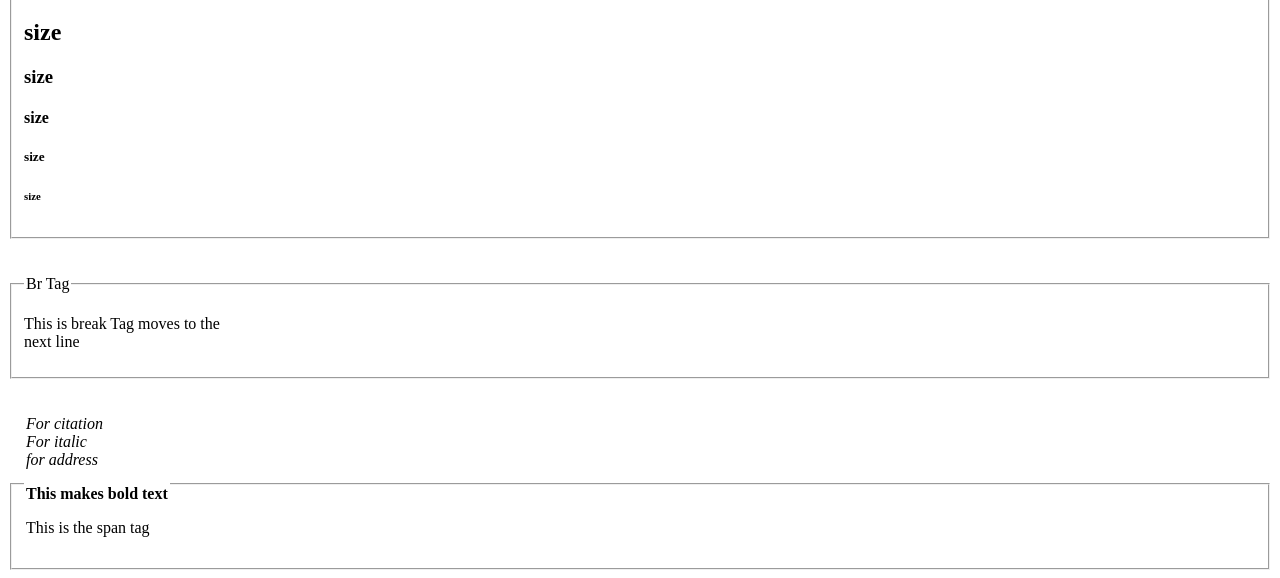
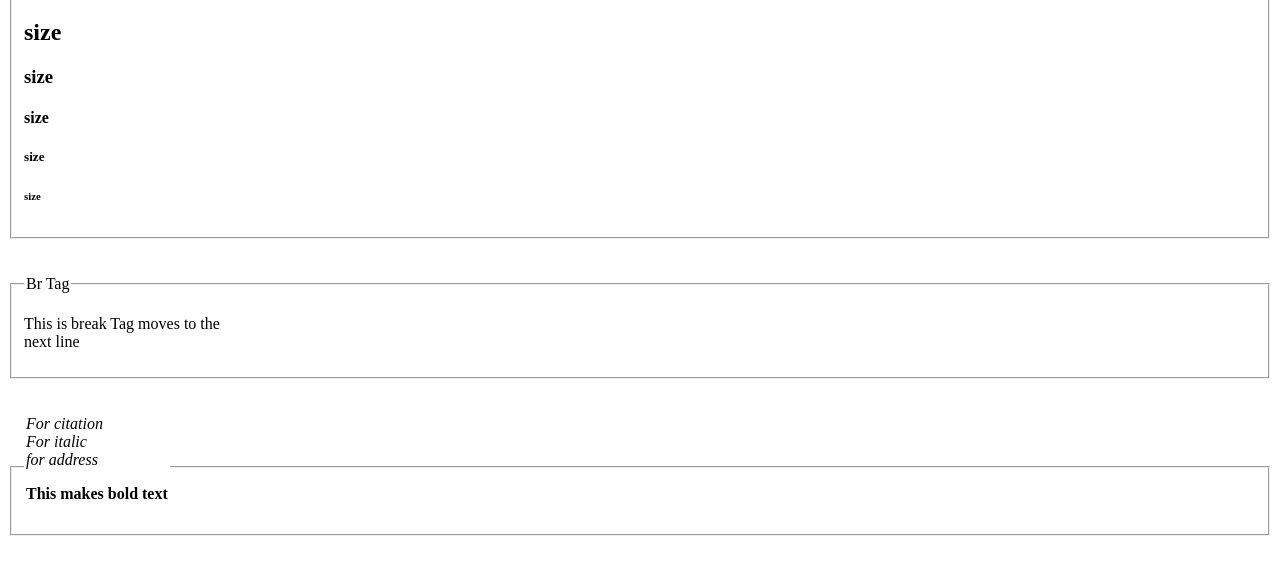
Before and after one commit to RamesshJagatap/HTML-Full-Course, a plain HTML site: page HTML Text tags/index.html in a window 1280 px wide. Shown: the part 307-885 px from the top of the page. After the commit the page ends 851 px from the top, so only its background shows below. Drawn offline with Linux system fonts and the light colour scheme.

Commit message:
added some tags

```diff
--- a/HTML Text tags/index.html
+++ b/HTML Text tags/index.html
@@ -42,7 +42,6 @@ the help of pre tag.
         <em>For italic</em>
         <address>for address</address>
         <p><b>This makes bold text</b></p>
-       <p><span>This is the span tag</span></p>
       </legend>
     </fieldset>
   </body>
```
